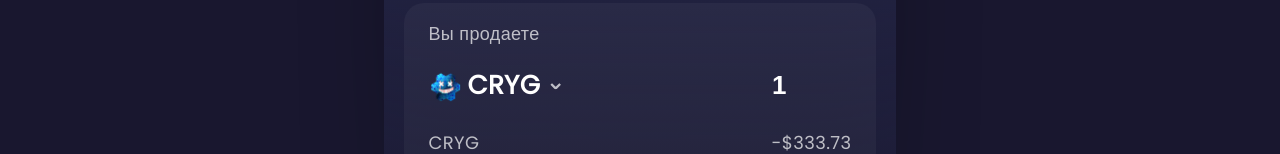
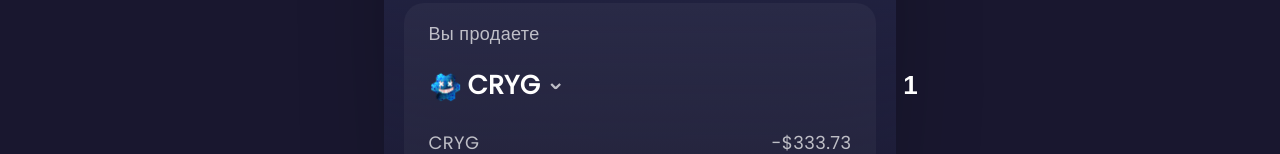
Before and after one commit to vadimDavidov/crypto-swap, a Next.js app: page / in a window 1280 px wide. Shown: the part 191-345 px from the top of the page. Built offline with nearby package versions, Linux system fonts and the light colour scheme.

Commit message:
Make corrections to the input

```diff
--- a/src/common-components/main/CrygBlock.module.css
+++ b/src/common-components/main/CrygBlock.module.css
@@ -13,9 +13,10 @@
 
 .crygMiddle input {
   background: transparent;
-  max-width: 17%;
+  /* max-width: 17%; */
   border: none;
   color: #fff;
+  text-align: right;
 }
 
 .crygMiddle input:focus {
--- a/src/common-components/main/DelBlock.js
+++ b/src/common-components/main/DelBlock.js
@@ -16,7 +16,7 @@ function DelBlock({ value }) {
             alt="angle-down"
           />
         </div>
-        <span className={styles.delAmmount}>{value}</span>
+        <span className={styles.delAmmount}>{!value ? 0 : value}</span>
       </div>
       <div className={styles.delBottom}>
         <span>CRYG</span>
--- a/src/common-components/main/Main.js
+++ b/src/common-components/main/Main.js
@@ -18,7 +18,7 @@ function MainBlock() {
   };
 
   useEffect(() => {
-    let del = (parseFloat(crygState).toFixed(3) * rate).toString();
+    let del = parseFloat(crygState).toFixed(3) * rate;
     setDelState(del);
   }, [crygState]);
 
--- a/src/common-components/navbar/MobileNavBar.js
+++ b/src/common-components/navbar/MobileNavBar.js
@@ -36,7 +36,7 @@ function MobileNavBar() {
         </div>
         {isShowLanguages && (
           <div className={styles.languages}>
-            <Link href={'#'} autoFocus={true} ref={languageFocus}>
+            <Link href={'#'} ref={languageFocus}>
               RU
             </Link>
             <Link href={'#'}>ENG</Link>
```
